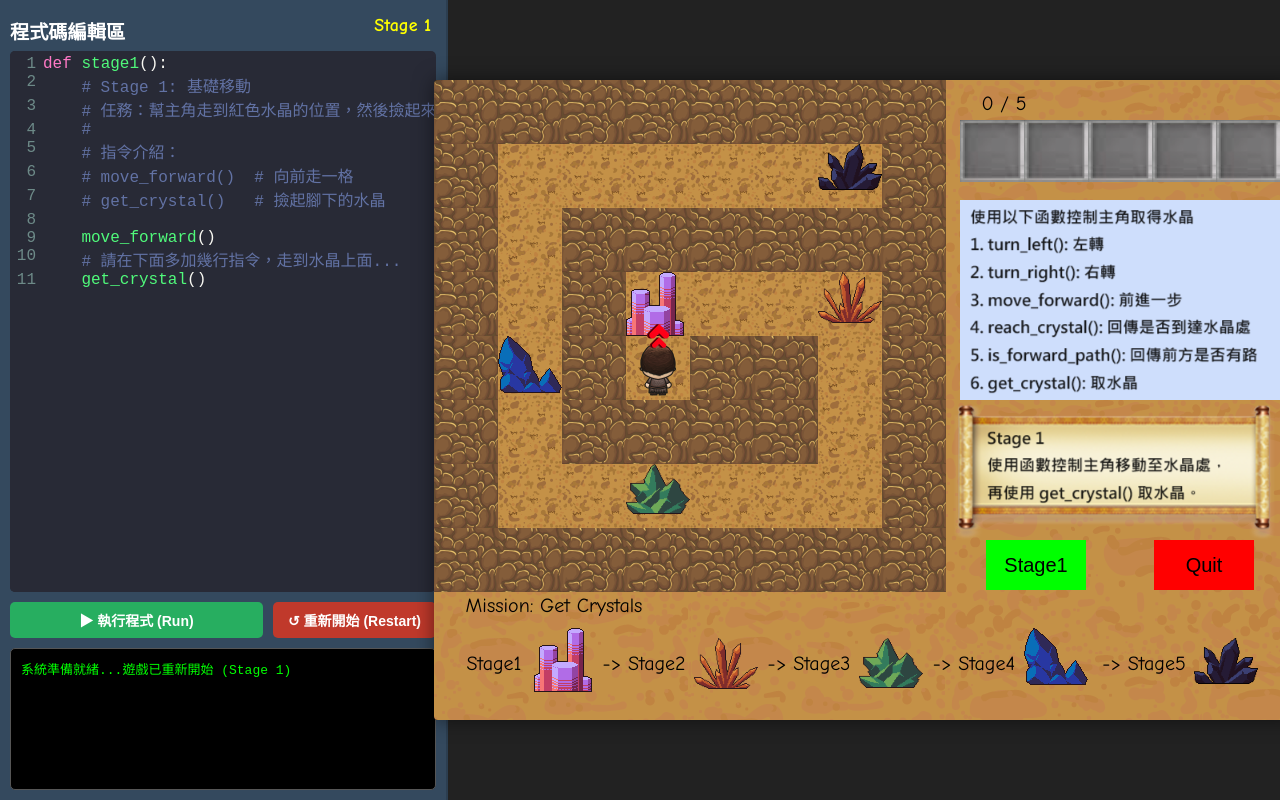
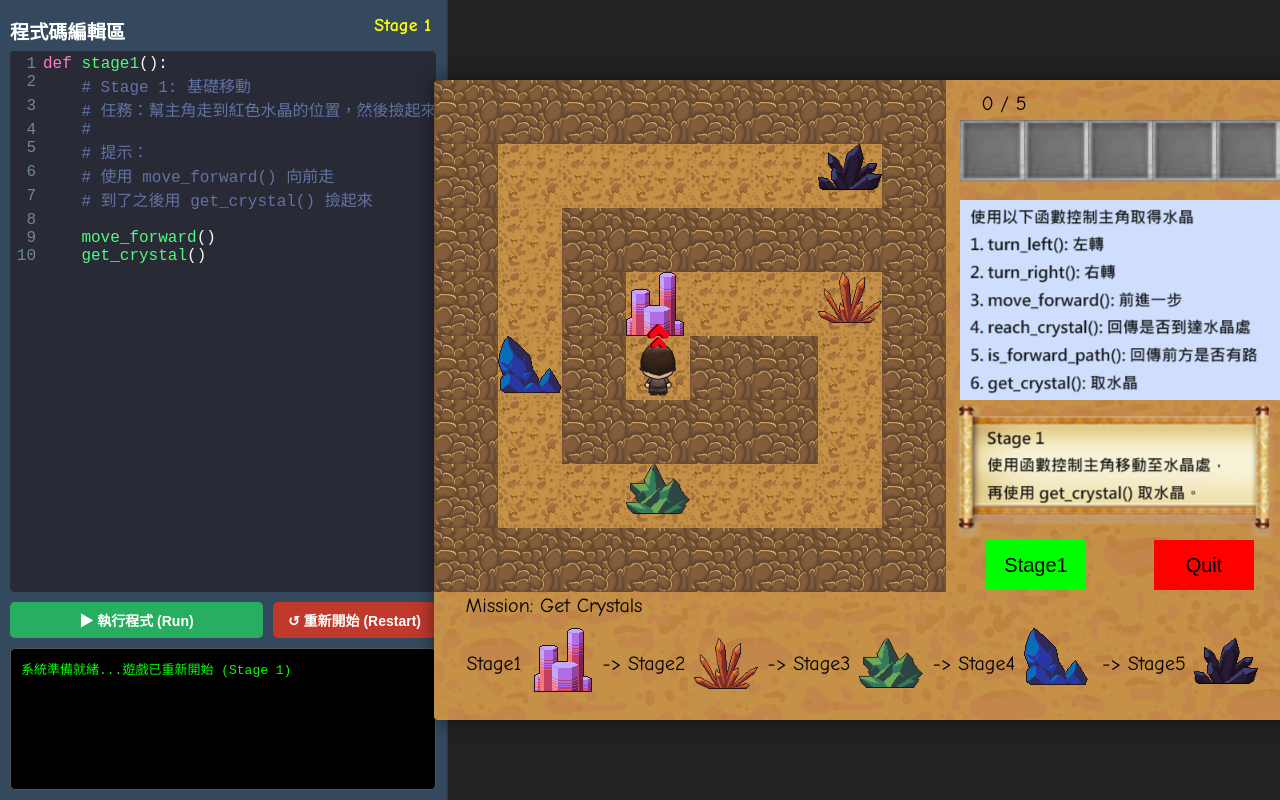
Before and after one commit to fujay-ko/crystal_game, a plain HTML site: page index.html in a window 1280 px wide. Drawn offline with Linux system fonts and the light colour scheme.

Commit message:
Update level instructions for students (clean version)

```diff
--- a/index.html
+++ b/index.html
@@ -527,11 +527,11 @@
     }
 
     const levels = {
-        1: "def stage1():\n    # Stage 1: 基礎移動\n    # 任務：幫主角走到紅色水晶的位置，然後撿起來！\n    # \n    # 指令介紹：\n    # move_forward()  # 向前走一格\n    # get_crystal()   # 撿起腳下的水晶\n    \n    move_forward()\n    # 請在下面多加幾行指令，走到水晶上面...\n    get_crystal()",
-        2: "def stage2():\n    # Stage 2: 轉彎與迴圈\n    # 任務：走到橙色水晶並撿起來。路徑變彎了！\n    # \n    # 新指令：\n    # turn_right()  # 向右轉\n    # turn_left()   # 向左轉\n    # \n    # [進階技巧] 懶得寫那麼多行？試試 for 迴圈：\n    # for i in range(3):  # 下面縮排的程式會重複執行 3 次\n    #     move_forward()\n    pass",
-        3: "def stage3():\n    # Stage 3: 規律的路徑 (雙層迴圈)\n    # 任務：取得綠色水晶。觀察一下路徑，是不是有規律呢？\n    # \n    # [基礎解法] 慢慢寫 move_forward() 和 turn_right() 直到終點。\n    # \n    # [高手解法] 巢狀迴圈 (迴圈裡面還有迴圈)\n    # for i in range(2):      # 重複執行「走一段路+轉彎」的動作 2 次\n    #     for j in range(3):  # 每次走 3 步\n    #         move_forward()\n    #     turn_right()\n    pass",
-        4: "def stage4():\n    # Stage 4: 聰明的探險家 (條件判斷)\n    # 任務：取得藍色水晶。\n    # 這一關直線好長，數格子好累... 有沒有聰明的方法？\n    # \n    # [感測器] is_forward_path() \n    # 如果前方有路會回傳 1 (True)，撞牆會回傳 0 (False)。\n    # \n    # [高手解法] 使用 while (當...的時候)\n    # while is_forward_path():  # 當「前方還有路」的時候...\n    #     move_forward()        # ...就一直走，直到撞牆為止\n    pass",
-        5: "def stage5():\n    # Stage 5: 最終考驗\n    # 任務：取得最後的黑色水晶！\n    # 這是最後一關了，綜合使用你學過的所有技巧吧！\n    # \n    # 複習一下指令：\n    # move_forward()\n    # turn_right() / turn_left()\n    # get_crystal()\n    # \n    # 判斷與迴圈：\n    # if reach_crystal():   # 如果腳下有水晶...\n    # while is_forward_path(): # 當前方有路...\n    # for i in range(5):    # 重複 5 次...\n    pass"
+        1: "def stage1():\n    # Stage 1: 基礎移動\n    # 任務：幫主角走到紅色水晶的位置，然後撿起來！\n    # \n    # 提示：\n    # 使用 move_forward() 向前走\n    # 到了之後用 get_crystal() 撿起來\n    \n    move_forward()\n    get_crystal()",
+        2: "def stage2():\n    # Stage 2: 轉彎與迴圈\n    # 任務：走到橙色水晶並撿起來。\n    # \n    # 提示：\n    # [基礎] 一步一步寫指令走到終點。\n    # [進階] 發現有重複的動作嗎？試試看用「for 迴圈」讓電腦幫你重複執行，程式碼會變短喔！\n    pass",
+        3: "def stage3():\n    # Stage 3: 規律的路徑\n    # 任務：取得綠色水晶。\n    # \n    # 提示：\n    # [基礎] 數數看有幾格，用 for 迴圈走過去。\n    # [進階] 觀察路徑，是不是有「走一段路 + 轉彎」的形狀重複出現呢？\n    #       試試看用「雙層迴圈」(迴圈裡面包著迴圈) 來解決！\n    pass",
+        4: "def stage4():\n    # Stage 4: 聰明的探險家\n    # 任務：取得藍色水晶。\n    # \n    # 提示：\n    # [基礎] 數數看有幾格，用 for 迴圈走過去。\n    # [進階] 直線太長懶得數？試試看「while 迴圈」(當...的時候)\n    #       搭配「is_forward_path() 感測器」，讓主角自己判斷「前方有路就一直走」！\n    pass",
+        5: "def stage5():\n    # Stage 5: 最終考驗\n    # 任務：取得最後的黑色水晶！\n    # \n    # 提示：\n    # 這是最後一關了！\n    # 請綜合使用你學過的「if 判斷」和各種「迴圈技巧」來完成任務吧！\n    pass"
     };
 
     function updateEditorContent(level) {
```
